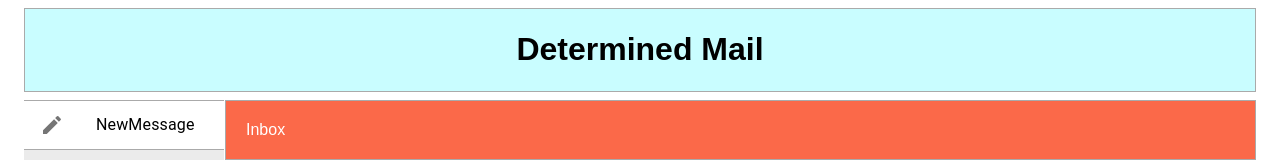
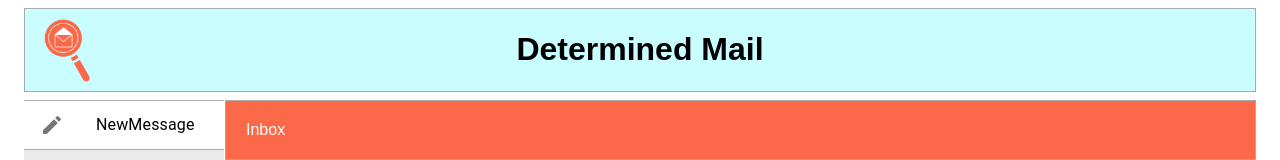
Before and after one commit to igreen1/TBD, a React (Create React App) app in the folder determined-mail/: page / in a window 1280 px wide. Shown: the top 160 px of the page. Built offline with nearby package versions, Linux system fonts and the light colour scheme.

Commit message:
adding our logo

```diff
--- a/determined-mail/src/App.css
+++ b/determined-mail/src/App.css
@@ -48,3 +48,9 @@
   color: white;
   border: 1px #aaaaaa solid;
 }
+
+.logo {
+  display: inline;
+  float: left;
+  margin-top: -80px;
+}
--- a/determined-mail/src/components/layout/SideNav.js
+++ b/determined-mail/src/components/layout/SideNav.js
@@ -11,6 +11,7 @@ import EmailIcon from '@material-ui/icons/Email';
 import DeleteIcon from '@material-ui/icons/Delete';
 import ErrorIcon from '@material-ui/icons/Error';
 import EditIcon from '@material-ui/icons/Edit';
+import logo from './logo.png';
 import { Link } from "react-router-dom";
 
 
@@ -49,6 +50,10 @@ export default function SideNav() {
       <React.Fragment>
           <header className='header' style={headerStyle}>
                 <h1>Determined Mail</h1>
+
+                <div className="logo">
+                <img src={logo} alt='logo' height='80' width='80'/>
+                </div>
             </header>
     <div className={classes.root}>
       <List component="nav" aria-label="main mailbox folders">
```
Also changed, not shown: determined-mail/src/components/layout/logo.png (added).
